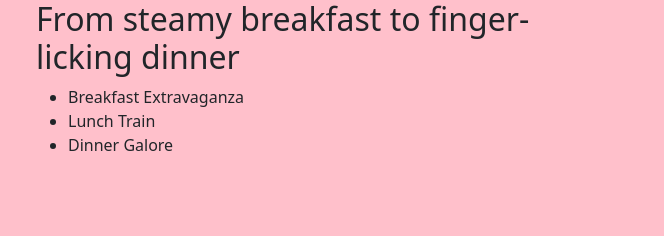
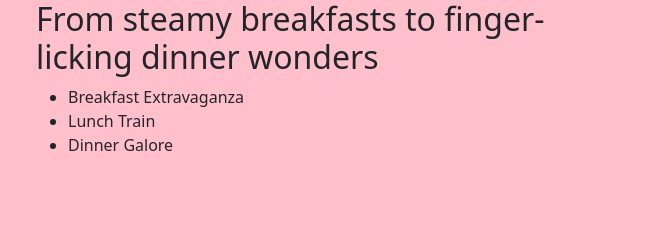
Before and after one commit to Eoloo/Bootstrap-practise, a plain HTML site: page index.html in a window 1280 px wide. Shown: the top 236 px of the page, 616-1280 px from the left. Drawn offline with Linux system fonts and the light colour scheme.

Commit message:
h2 updated

```diff
--- a/index.html
+++ b/index.html
@@ -17,7 +17,7 @@
             </div>
         <div class="col-md-6">
                 <div class="well">
-                <h2>From steamy breakfast to finger-licking dinner</h2>
+                <h2>From steamy breakfasts to finger-licking dinner wonders</h2>
                 <ul>
                     <li>Breakfast Extravaganza</li>
                     <li>Lunch Train</li>
```
